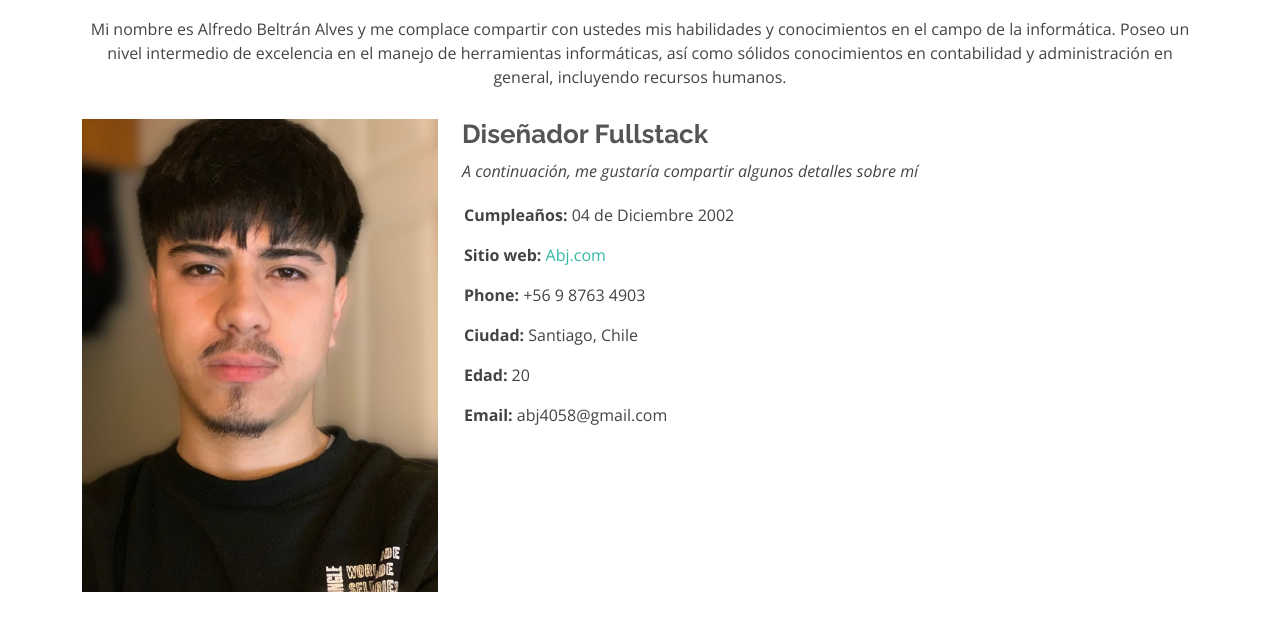
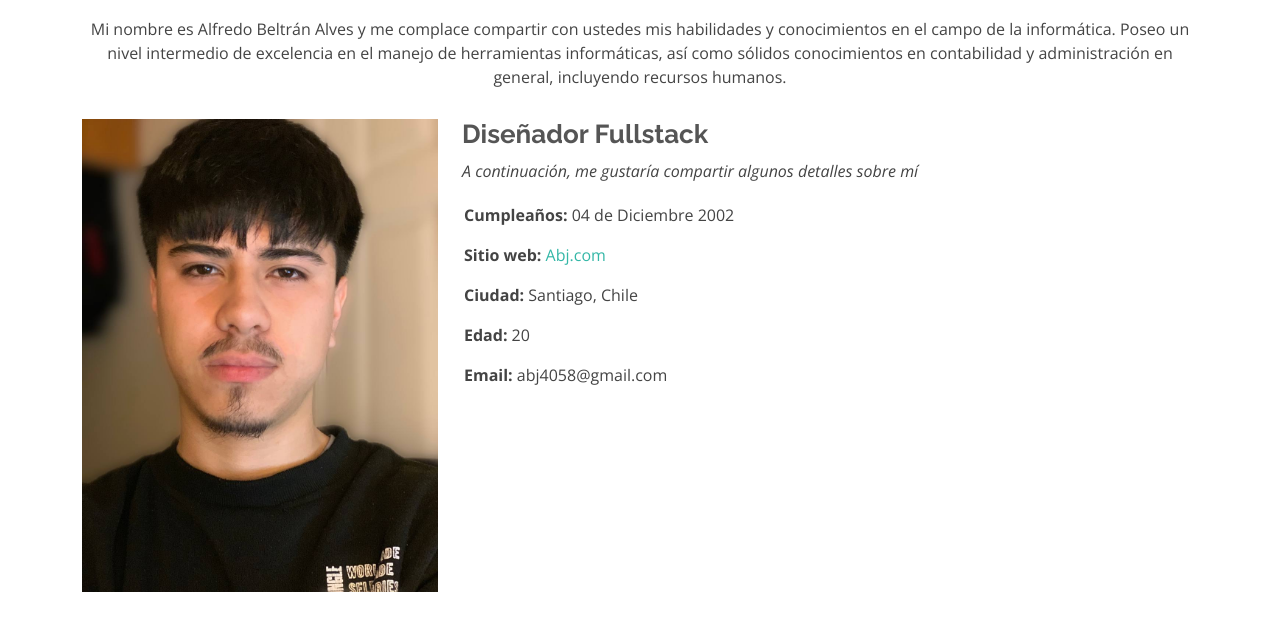
Before and after one commit to felipec583/Proyecto-github-page, a plain HTML site: page about.html in a window 1280 px wide. Shown: the part 171-800 px from the top of the page. Drawn offline with nearby package versions, Linux system fonts and the light colour scheme.

Commit message:
se quito numero de teléfono

```diff
--- a/about.html
+++ b/about.html
@@ -112,10 +112,6 @@
                       <i class="bi bi-rounded-right"></i>
                       <strong>Sitio web:</strong>
                       <a href="https://107217.myshopify.com/">Abj.com</a>
-                    </li>
-                    <li>
-                      <i class="bi bi-rounded-right"></i>
-                      <strong>Phone:</strong> +56 9 8763 4903
                     </li>
                     <li>
                       <i class="bi bi-rounded-right"></i>
```
